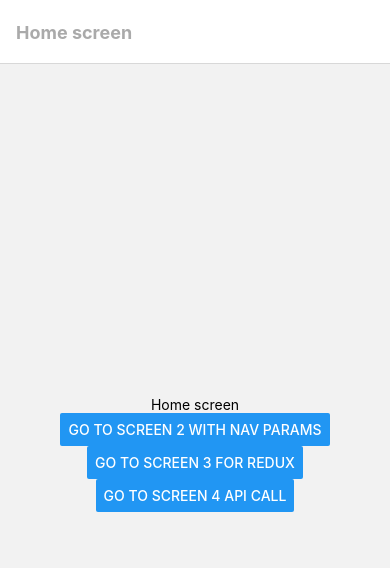
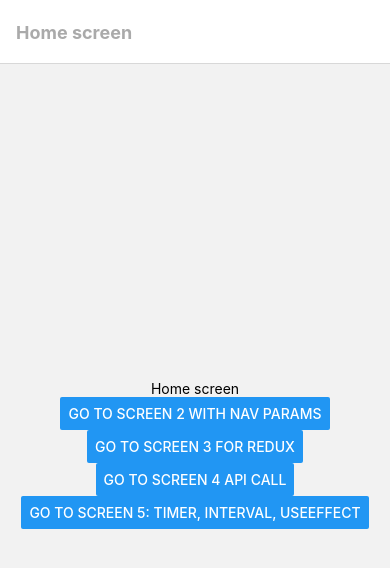
Before and after one commit to cervebar/simple-sample-react-native-app-2, a React Native app: screen / in a window 390 px wide. Shown: the top 568 px of the page. Built offline with nearby package versions, Linux system fonts and the light colour scheme; what react-native would draw is missing.

Commit message:
screen 5, timeout

```diff
--- a/src/screens/HomeScreen.tsx
+++ b/src/screens/HomeScreen.tsx
@@ -13,6 +13,7 @@ import {
   RouteScreen2,
   RouteScreen3,
   RouteScreen4,
+  RouteScreen5,
 } from './navigationParams';
 import {useNavigation} from '@react-navigation/native';
 
@@ -41,6 +42,10 @@ export const HomeScreen = () => {
             title={'go to screen 4 API call'}
             onPress={() => nav.navigate(RouteScreen4)}
           />
+          <Button
+            title={'go to screen 5: timer, interval, useEffect'}
+            onPress={() => nav.navigate(RouteScreen5)}
+          />
         </View>
       </SafeAreaView>
     </>
--- /dev/null
+++ b/src/screens/Screen5.tsx
@@ -0,0 +1,46 @@
+import React, {useEffect, useRef, useState} from 'react';
+import {Text, Button} from 'react-native';
+
+/**
+ * setTimeout, clearTimeout
+ * setInterval, clearInterval
+ * setImmediate, clearImmediate
+ * requestAnimationFrame, cancelAnimationFrame
+ * docs: https://reactnative.dev/docs/timers
+ */
+export const Screen5 = () => {
+  const [isTimeoutVisible, setIsTimeoutVisible] = useState<boolean>(false);
+  const [timerRefCalledCount, setTimerRefCalledCount] = useState<number>(0);
+
+  // 1) using timeout outside the useEffect
+  const timerRefCalledCountRef = useRef<number>();
+  const timerRef = useRef<any>();
+  const callTimer = (e: {preventDefault: () => void}) => {
+    e.preventDefault();
+    timerRef.current = setTimeout(() => {
+      setTimerRefCalledCount(timerRefCalledCount + 1);
+    }, 2000);
+  };
+
+  // 2) execute timeout once on component mount
+  useEffect(() => {
+    // ref for actual timerRefCalledCount
+    timerRefCalledCountRef.current = timerRefCalledCount;
+
+    // timer inside effect
+    const timer = setTimeout(() => setIsTimeoutVisible(true), 5000);
+    return () => {
+      //always clean timeout on component unmout to prevent memory leaks
+      clearTimeout(timer); // clen timer in useEffect
+      clearTimeout(timerRef.current); // clear timer in ref
+    };
+  }, [timerRefCalledCount]);
+
+  return (
+    <>
+      <Button onPress={callTimer} title="CALL timer ref" />
+      <Text>{`timer ref called: ${timerRefCalledCount} times`}</Text>
+      {isTimeoutVisible && <Text>after 5 seconds</Text>}
+    </>
+  );
+};
--- a/src/screens/StackNavigation.tsx
+++ b/src/screens/StackNavigation.tsx
@@ -5,12 +5,14 @@ import {
   RouteScreen2,
   RouteScreen3,
   RouteScreen4,
+  RouteScreen5,
 } from './navigationParams';
 import {HomeScreen} from './HomeScreen';
 import {createNativeStackNavigator} from '@react-navigation/native-stack';
 import {Screen2} from './Screen2';
 import {Screen3} from './Screen3';
 import {Screen4} from './Screen4';
+import {Screen5} from './Screen5';
 
 const Stack = createNativeStackNavigator();
 
@@ -55,6 +57,13 @@ export const StackNavigation = () => {
             headerTitle: 'Screen 4 - API call with thunk',
           }}
         />
+        <Stack.Screen
+          name={RouteScreen5}
+          component={Screen5}
+          options={{
+            headerTitle: 'Screen 5 - use timer',
+          }}
+        />
       </Stack.Navigator>
     </NavigationContainer>
   );
--- a/src/screens/navigationParams.ts
+++ b/src/screens/navigationParams.ts
@@ -6,12 +6,14 @@ export const RouteHome = 'RouteHome';
 export const RouteScreen2 = 'RouteScreen2';
 export const RouteScreen3 = 'RouteScreen3';
 export const RouteScreen4 = 'RouteScreen4';
+export const RouteScreen5 = 'RouteScreen5';
 
 export type RootStackParamList = {
   RouteHome: undefined;
   RouteScreen2: Screen2NavigationProps;
   RouteScreen3: undefined;
   RouteScreen4: undefined;
+  RouteScreen5: undefined;
 };
 
 export type NavigationProps = StackNavigationProp<RootStackParamList>;
```
Also changed, not shown: 1 other file (tests, documents, lock files or other folders).
